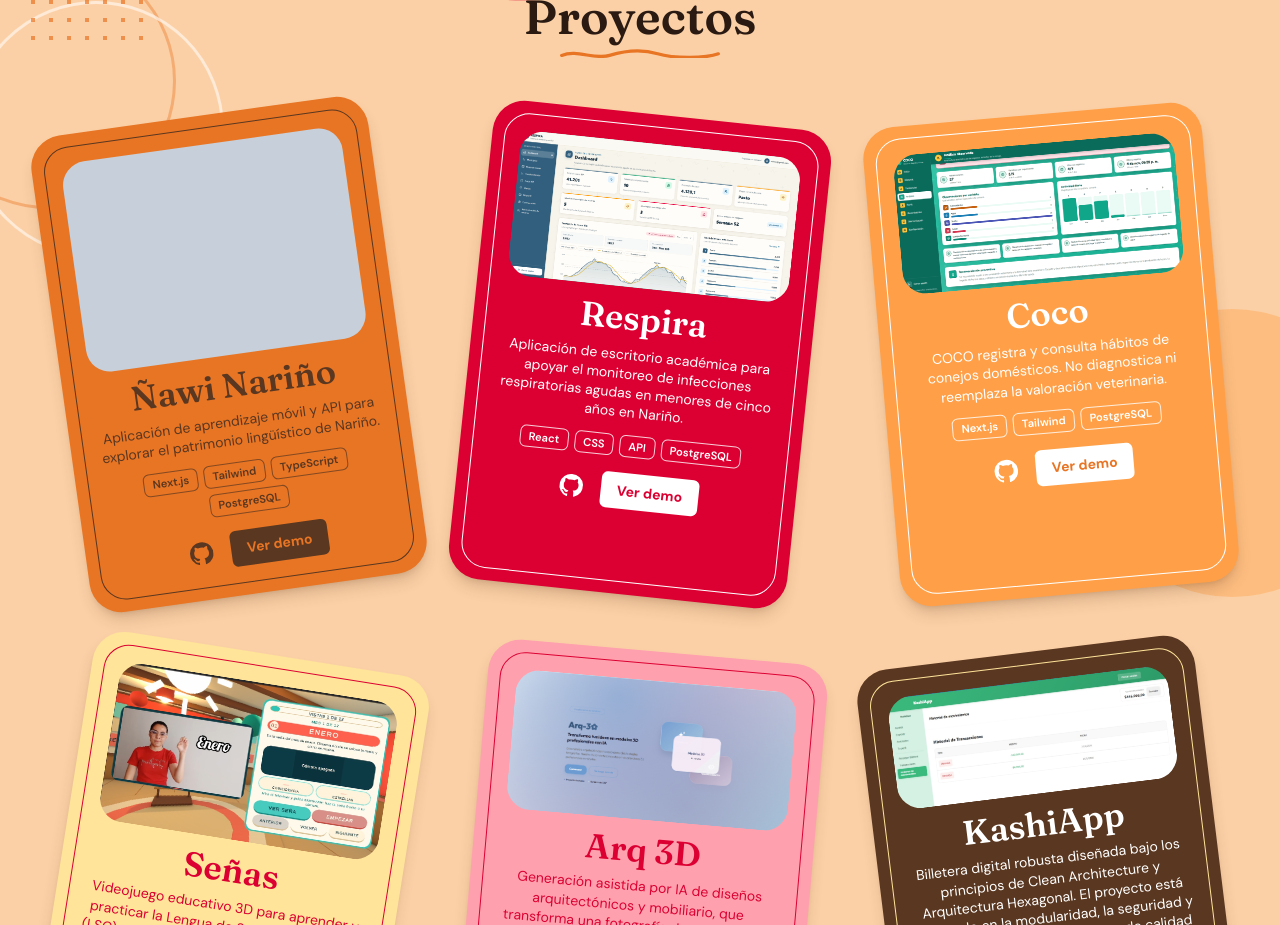
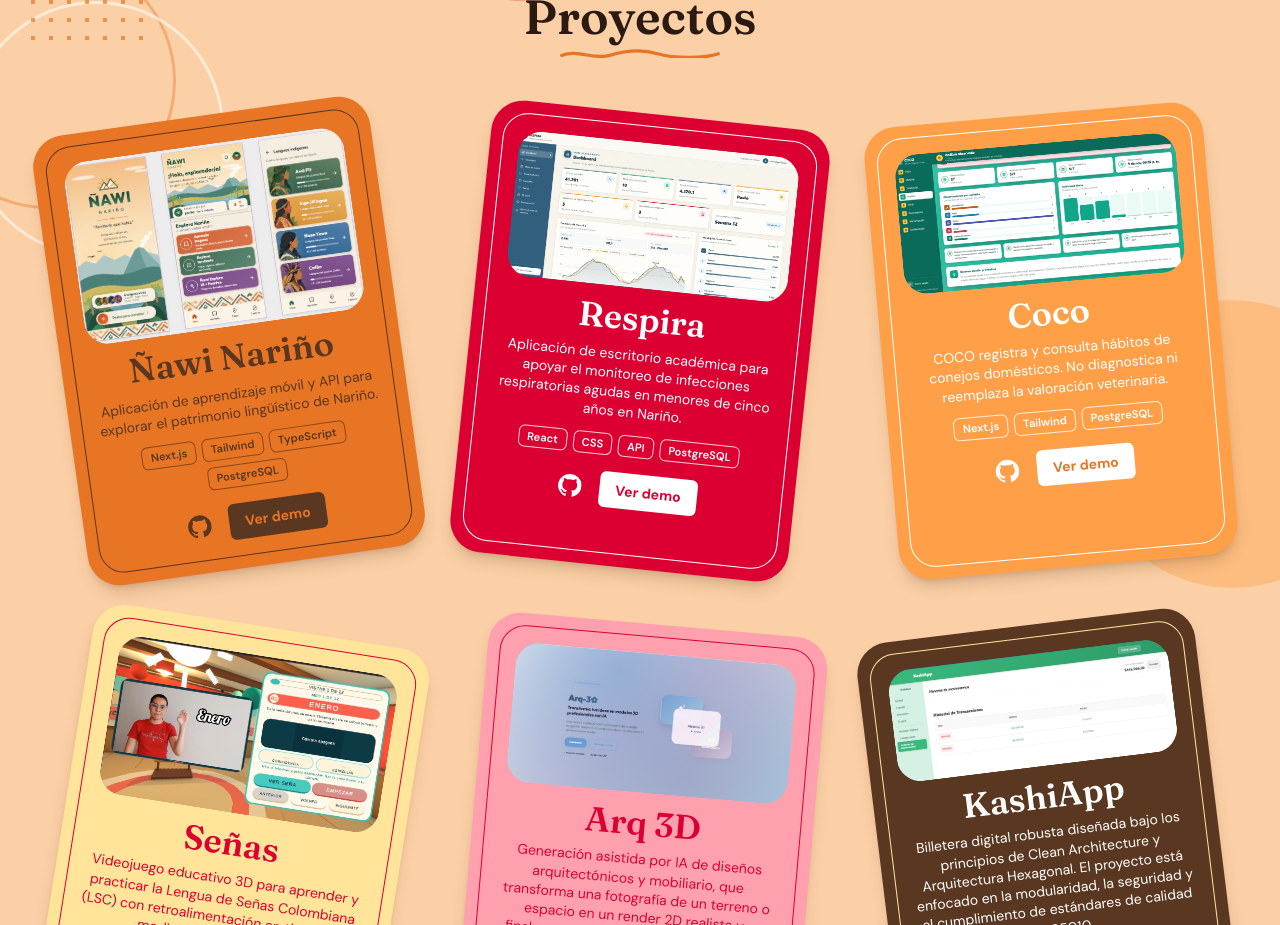
Before and after one commit to VictoriaArteaga/Mi-Portafolio, a Next.js app in the folder portafolio/: page / in a window 1280 px wide. Shown: the part 2040-2965 px from the top of the page. Built offline with nearby package versions, Linux system fonts and the light colour scheme; a web font is replaced by a local one.

Commit message:
SVG de ÑawiNariño

```diff
--- a/portafolio/data/projects.ts
+++ b/portafolio/data/projects.ts
@@ -30,6 +30,7 @@ export const projects: Project[] = [
     tone: "terracota",
     repo: "https://github.com/VictoriaArteaga/NawiNarino.git",
     demo: "#",
+    image: { src: "/projects/nawi-narino.svg", width: 759, height: 496 },
   },
   {
     title: "Respira",
```
Also changed, not shown: portafolio/public/projects/nawi-narino.svg (added).
